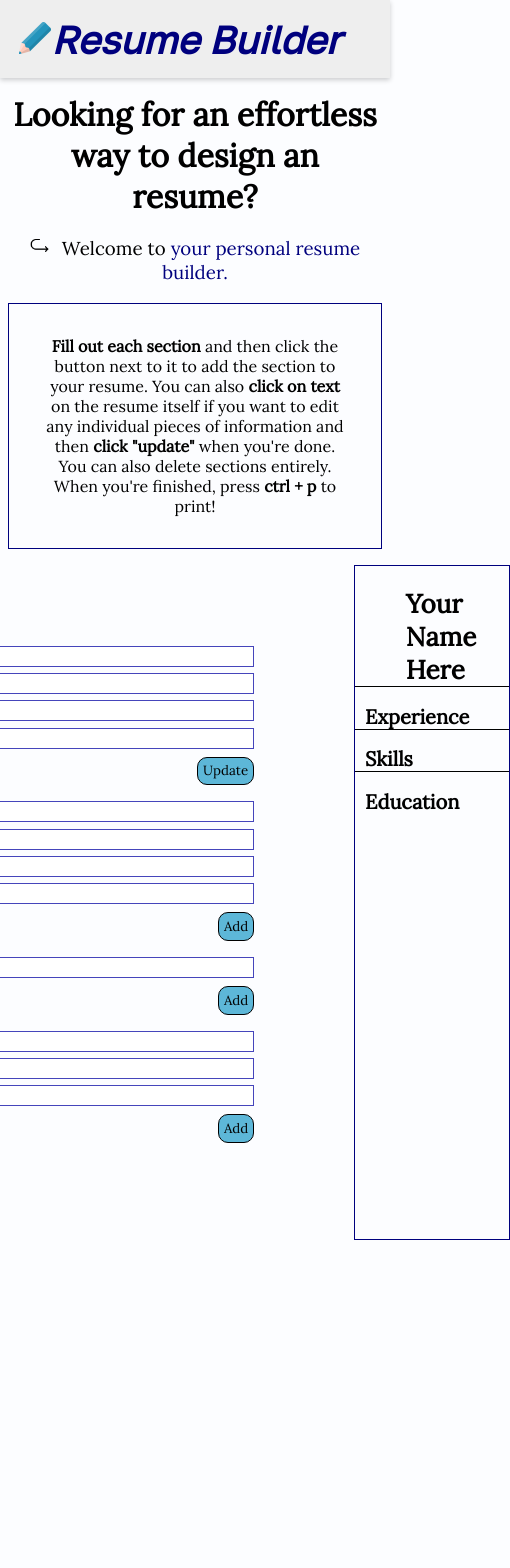
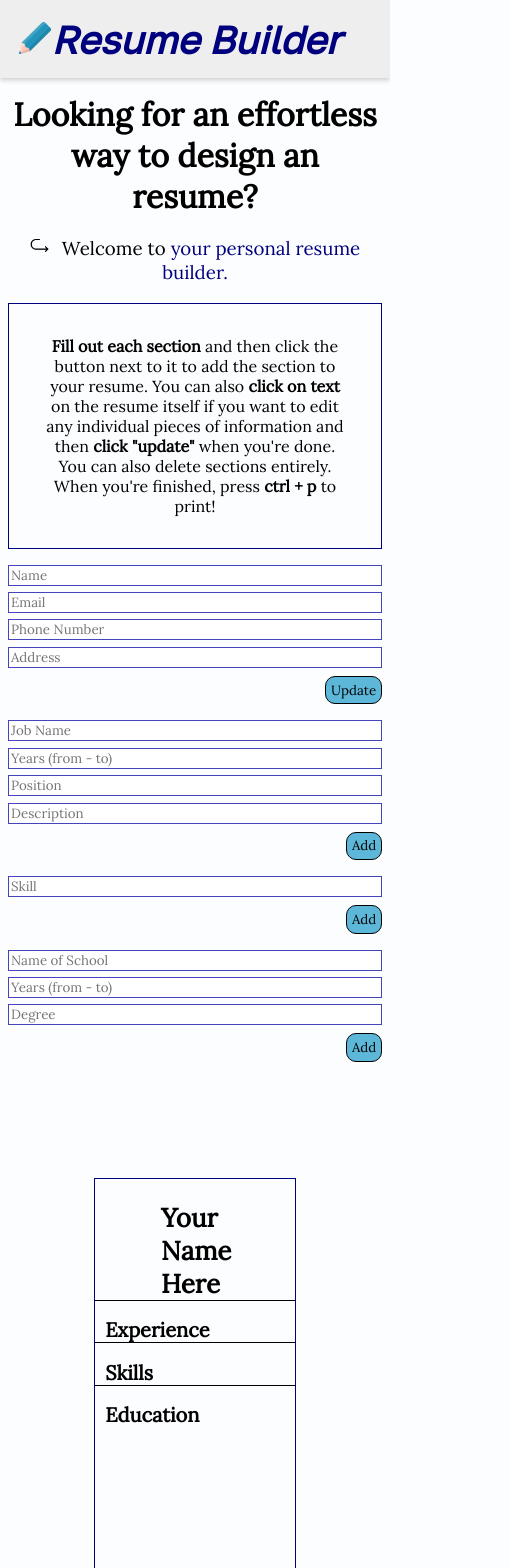
Before and after one commit to EnterOrion/cv-maker, a React (Create React App) app: page / in a window 390 px wide. Shown: the top 1568 px of the page, 510 px wide, since content can reach past the window. Before the commit the page ends 1240 px from the top, so only its background shows below. Built offline with nearby package versions, Linux system fonts and the light colour scheme.

Commit message:
Mobile media query

```diff
--- a/src/styles/style.scss
+++ b/src/styles/style.scss
@@ -225,6 +225,26 @@ h2 {
     font-style: italic;
 }
 
+
+@media (max-width: 500px) {
+    body {
+        display: flex;
+        flex-direction: column;
+        justify-content: center;
+        align-items: center;
+
+    }
+
+    .main-content {
+        display: flex;
+        flex-direction: column;
+        justify-content: center;
+        align-items: center;
+    }
+
+
+}
+
 @media print {
     .main-instructions, .header, .form-section {
         display: none;
```
